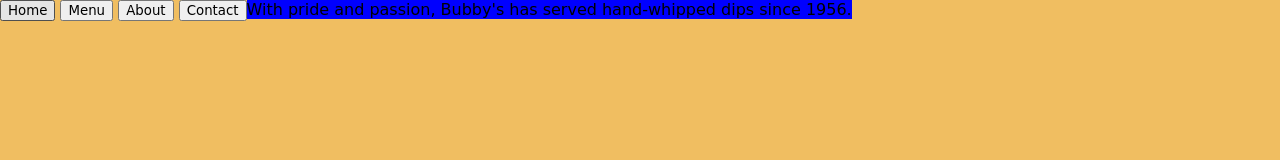
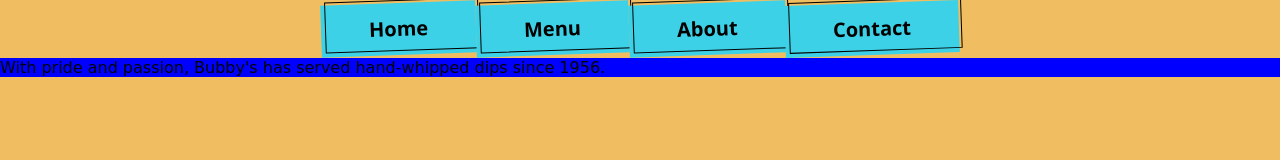
Before and after one commit to SloaneTribble/top-restaurant-page-v2, a website built with webpack: page src/template.html in a window 1280 px wide. Built offline with nearby package versions, Linux system fonts and the light colour scheme.

Commit message:
Begin styling

```diff
--- a/src/main-content-container/main-content-container.js
+++ b/src/main-content-container/main-content-container.js
@@ -13,10 +13,9 @@ function makePageChanger(buttonName){
 
         case "contact-button": return contactMaker;
 
-        default: console.log("No such button");
+        default: console.error("No such button");
     }
 }
-
 
 
 function checkForContainer(sectionName){
--- a/src/styles.css
+++ b/src/styles.css
@@ -7,6 +7,7 @@ body{
     min-height: 100vh;
     display: flex;
     flex: 1;
+    flex-direction: column;
 }
 *,
 *:before,
@@ -18,5 +19,71 @@ body{
 }
 
 body{
-    background: #f0be61;
+    background-color: #f0be61;
 }
+
+nav{
+    width: 100vw;
+    display: flex;
+    flex-direction: row;
+    padding: .2rem;
+    justify-content: center;
+}
+
+button{
+    cursor: url('./images/dip_32x32.jpg'), auto;
+    max-width: 20vw;
+}
+
+
+
+/* CSS */
+.button-53 {
+  background-color: #3DD1E7;
+  border: 0 solid #E5E7EB;
+  box-sizing: border-box;
+  color: #000000;
+  display: flex;
+  font-family: ui-sans-serif,system-ui,-apple-system,system-ui,"Segoe UI",Roboto,"Helvetica Neue",Arial,"Noto Sans",sans-serif,"Apple Color Emoji","Segoe UI Emoji","Segoe UI Symbol","Noto Color Emoji";
+  font-size: 1rem;
+  font-weight: 700;
+  justify-content: center;
+  line-height: 1.75rem;
+  padding: .75rem 1.65rem;
+  position: relative;
+  text-align: center;
+  text-decoration: none #000000 solid;
+  text-decoration-thickness: auto;
+  position: relative;
+  cursor: pointer;
+  transform: rotate(-2deg);
+  user-select: none;
+  -webkit-user-select: none;
+  touch-action: manipulation;
+}
+
+.button-53:focus {
+  outline: 0;
+}
+
+.button-53:after {
+  content: '';
+  position: absolute;
+  border: 1px solid #000000;
+  bottom: 4px;
+  left: 4px;
+  width: calc(100% - 1px);
+  height: calc(100% - 1px);
+}
+
+.button-53:hover:after {
+  bottom: 2px;
+  left: 2px;
+}
+
+@media (min-width: 768px) {
+  .button-53 {
+    padding: .75rem 3rem;
+    font-size: 1.25rem;
+  }
+}
--- a/src/template.html
+++ b/src/template.html
@@ -10,10 +10,10 @@
 <body>
     <header>
         <nav id="nav">
-            <button id="home-button">Home</button>
-            <button id="menu-button">Menu</button>
-            <button id="about-button">About</button>
-            <button id="contact-button">Contact</button>
+            <button id="home-button" class="button-53">Home</button>
+            <button id="menu-button" class="button-53">Menu</button>
+            <button id="about-button" class="button-53">About</button>
+            <button id="contact-button" class="button-53">Contact</button>
         </nav>
     </header>
     <div id="content"></div>
```
Also changed, not shown: src/images/dip.jpg (added), src/images/dip_32x32.jpg (added).
